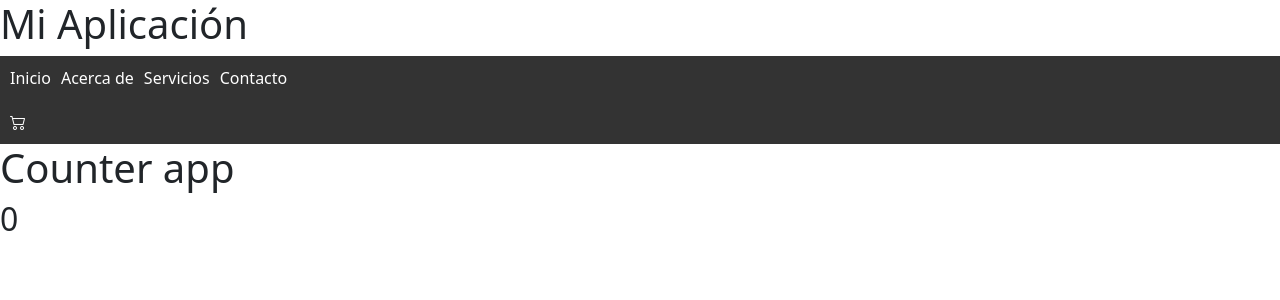
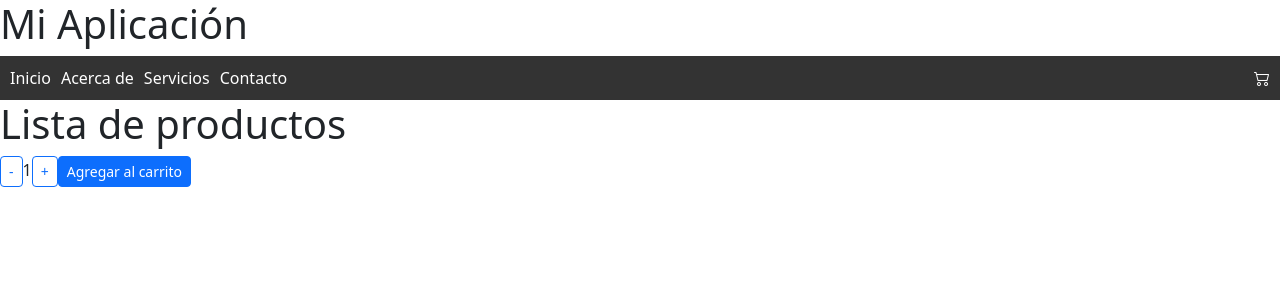
Before and after one commit to litocarvajal/Carrito, a React (Vite) app: page / in a window 1280 px wide. Shown: the top 300 px of the page. Built offline with nearby package versions, Linux system fonts and the light colour scheme.

Commit message:
Carrito de compras 1

```diff
--- a/src/App.jsx
+++ b/src/App.jsx
@@ -1,5 +1,5 @@
 import Menu from './Menu'
-import CounterApp from './CounterApp'
+import ItemListContainer from './ItemListContainer';
 
 
 
@@ -10,7 +10,7 @@ function App() {
     <div>
       <h1>Mi Aplicación</h1>
       <Menu />
-      <CounterApp value={ 0 }/>
+      <ItemListContainer/>
     </div>
 
   )
--- a/src/CounterApp.jsx
+++ b/src/CounterApp.jsx
@@ -1,11 +1,23 @@
-const CounterApp = ( { value } ) =>{
+import { useState, useEffect } from 'react'
 
-return (
-    <>
-        <h1>Counter app</h1>
-        <h2>{ value }</h2>
-    </>
-)
-}
+const CounterApp = () => {
+    const [count, setCount] = useState(0);
+
+    useEffect(() => {
+        console.log('El contador ha sido actualizado', count);
+    }, [count]);
+
+    const incrementar = () => {
+        setCount(count + 1);
+    }
+        return (
+            <div>
+                <h2>Contador</h2>
+                <button type="button" class="btn btn-outline-primary btn-sm" onClick={incrementar}>+</button>
+                <span>{count}</span>
+            </div>
+        );
+    };
+
 
 export default CounterApp;
--- /dev/null
+++ b/src/ItemCount.jsx
@@ -0,0 +1,34 @@
+import { useState } from 'react'
+
+
+const ItemCount = ({ stock, initial, onAdd})=> {
+    const [count, setCount] = useState(initial);
+
+    const handleIncrement = () =>{
+        if (count < stock) {
+            setCount(count + 1);
+        }
+    };
+    const handleDecrement = () =>{
+        if (count > 1) {
+            setCount(count - 1);
+        }
+    };
+
+    const handleAddToCart = () =>{
+        if (count > 0 && count <= stock) {
+            onAdd(count)
+        }
+    }
+
+    return(
+        <div>
+            <button type="button" class="btn btn-outline-primary btn-sm" onClick={handleDecrement}>-</button>
+            <span>{count}</span>
+            <button type="button" class="btn btn-outline-primary btn-sm" onClick={handleIncrement}>+</button>
+            <button type="button" class="btn btn-primary btn-sm" onClick={handleAddToCart}>Agregar al carrito</button>
+        </div>
+    )
+
+};
+export default ItemCount;
--- /dev/null
+++ b/src/ItemListContainer.jsx
@@ -0,0 +1,19 @@
+import ItemCount from "./ItemCount"
+
+const ItemListContainer = () =>{
+    const stock = 10;
+
+    const onAdd = (quantity) => {
+        console.log('Se agregaron ${quantity} productos al carrito.')
+    }
+
+    return (
+        <div>
+            <h1>Lista de productos</h1>
+            <ItemCount stock={stock} initial={1} onAdd={onAdd} />
+        </div>
+    )
+};
+
+
+export default ItemListContainer;
--- a/src/menu.css
+++ b/src/menu.css
@@ -14,7 +14,6 @@
 }
 
 .nav .menu{
-    width: 100%;
     padding: 10px;
 }
 
```
